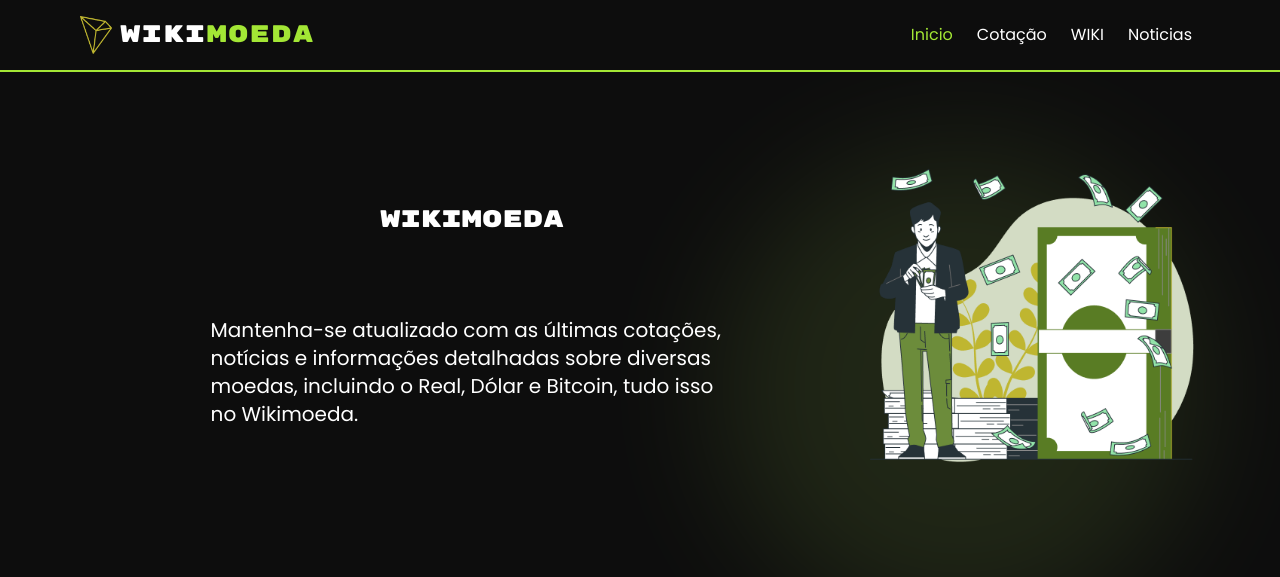
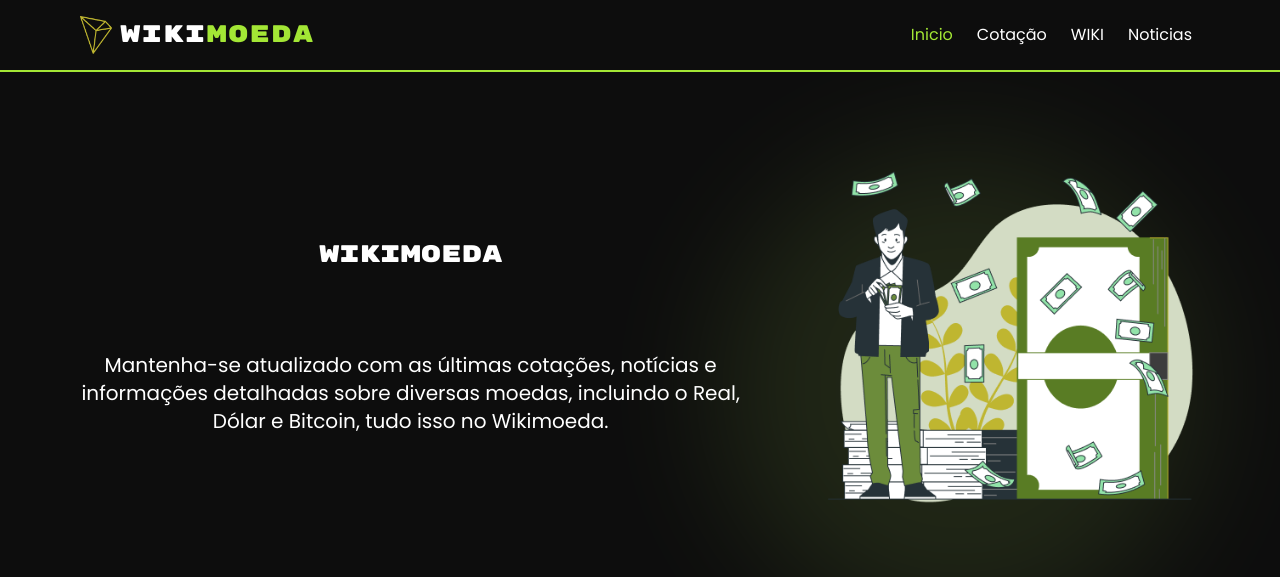
Before and after one commit to Dannick10/wikimoeda, a React (Vite) app: page / in a window 1280 px wide. Shown: the top 577 px of the page. Built offline with nearby package versions, Linux system fonts and the light colour scheme; no server answers.

Commit message:
mediaquery

```diff
--- a/src/Pages/Home/Home.tsx
+++ b/src/Pages/Home/Home.tsx
@@ -37,21 +37,21 @@
 
   return (
     <main className="flex flex-col gap-[5em] my-8">
-      <section className="flex items-center justify-around px-20 mt-5">
+      <section className="flex flex-col items-center justify-around gap-20 px-8 mt-5 lg:flex-row lg:px-20 text-center">
         <div
           className="flex flex-col items-center gap-20"
           data-aos="fade-right"
           data-aos-duration="1000"
         >
           <h3 className="text-2xl font-Rubik">Wikimoeda</h3>
-          <p className="w-4/6 text-xl">
+          <p className="text-xl">
             Mantenha-se atualizado com as últimas cotações, notícias e
             informações detalhadas sobre diversas moedas, incluindo o Real,
             Dólar e Bitcoin, tudo isso no Wikimoeda.
           </p>
         </div>
         <div className="relative" data-aos="fade-left" data-aos-duration="1000">
-          <img src={main} alt="" className="w-[45em]" />
+          <img src={main} alt="" className="w-[50vw] lg:w-[60em]" />
           <div className="bg-[#6C8C3B] absolute w-[30em] h-[30em] top-0 right-0 -z-10 rounded-full blur-3xl opacity-20"></div>
         </div>
       </section>
--- a/src/components/CardBanner.tsx
+++ b/src/components/CardBanner.tsx
@@ -8,16 +8,18 @@
 
 const CardBanner = ({ data }: props) => {
   return (
-    <aside className="rounded-md flex items-center justify-between w-[80%] m-auto text-[1.1em]">
-      <div className="bg-lime-700 w-full h-[5.2em] flex items-center justify-center rounded-l-md p-8">
+    <aside className="flex items-center justify-center m-auto text-[1.1em] flex-col w-[80%] lg:flex-row h-30  ">
+      <div className="bg-gradient-to-r from-lime-800  to-lime-700 flex items-center justify-center h-ful p-4  w-full lg:w-auto lg:p-6 border lg:border-b-gray-800">
         {data && <>{data[0].titulo}</>}
       </div>
-      <Link
-        to={"/noticias"}
-        className="bg-white w-[15em] h-[5.2em] text-[#6C8C3B] font-bold flex items-center justify-center rounded-r-md hover:text-lime-800 transition-all ease-linear duration-300"
-      >
-        <p>SAIBA MAIS</p>
-      </Link>
+      <div className="text-[#6C8C3B] font-bold flex items-center justify-center hover:text-lime-800 transition-all ease-linear duration-300 w-full lg:w-auto border border-b-gray-800">
+          <Link
+            to={"/noticias"}
+            className="bg-white w-full p-4 lg:p-6"
+            >
+          SAIBA MAIS
+          </Link>
+      </div>
     </aside>
   );
 };
```
